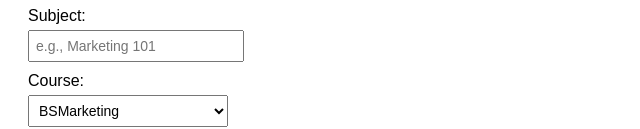
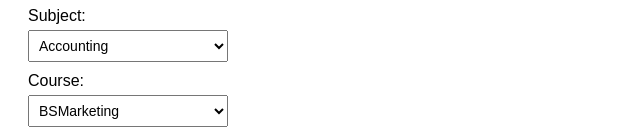
Before and after one commit to Chaddddddd11/New-Report, a plain HTML site: page Instructor.html in a window 1280 px wide. Shown: the part 166-295 px from the top of the page, without its empty margins (0-640 px from the left). Drawn offline with Linux system fonts and the light colour scheme.

Commit message:
Update Instructor.html

```diff
--- a/Instructor.html
+++ b/Instructor.html
@@ -61,7 +61,14 @@
   <input type="text" id="name" placeholder="e.g., John Doe">
 
   <label for="subject">Subject:</label>
-  <input type="text" id="subject" placeholder="e.g., Marketing 101">
+  <select id="subject">
+    <option value="Accounting">Accounting</option>
+    <option value="English">English</option>
+    <option value="Filipino">Filipino</option>
+    <option value="Marketing">Marketing</option>
+    <option value="Math">Math</option>
+    <option value="Programming">Programming</option>
+  </select>
 
   <label for="course">Course:</label>
   <select id="course">
```
